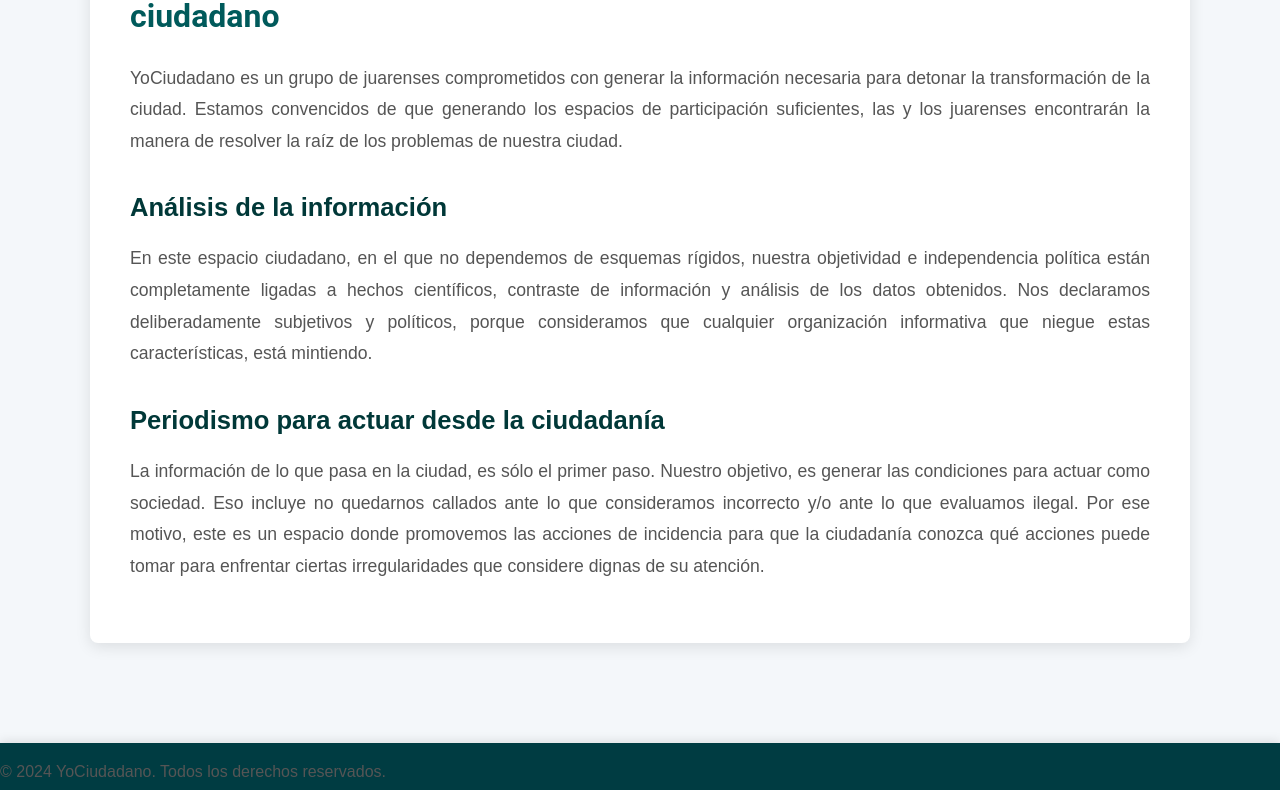
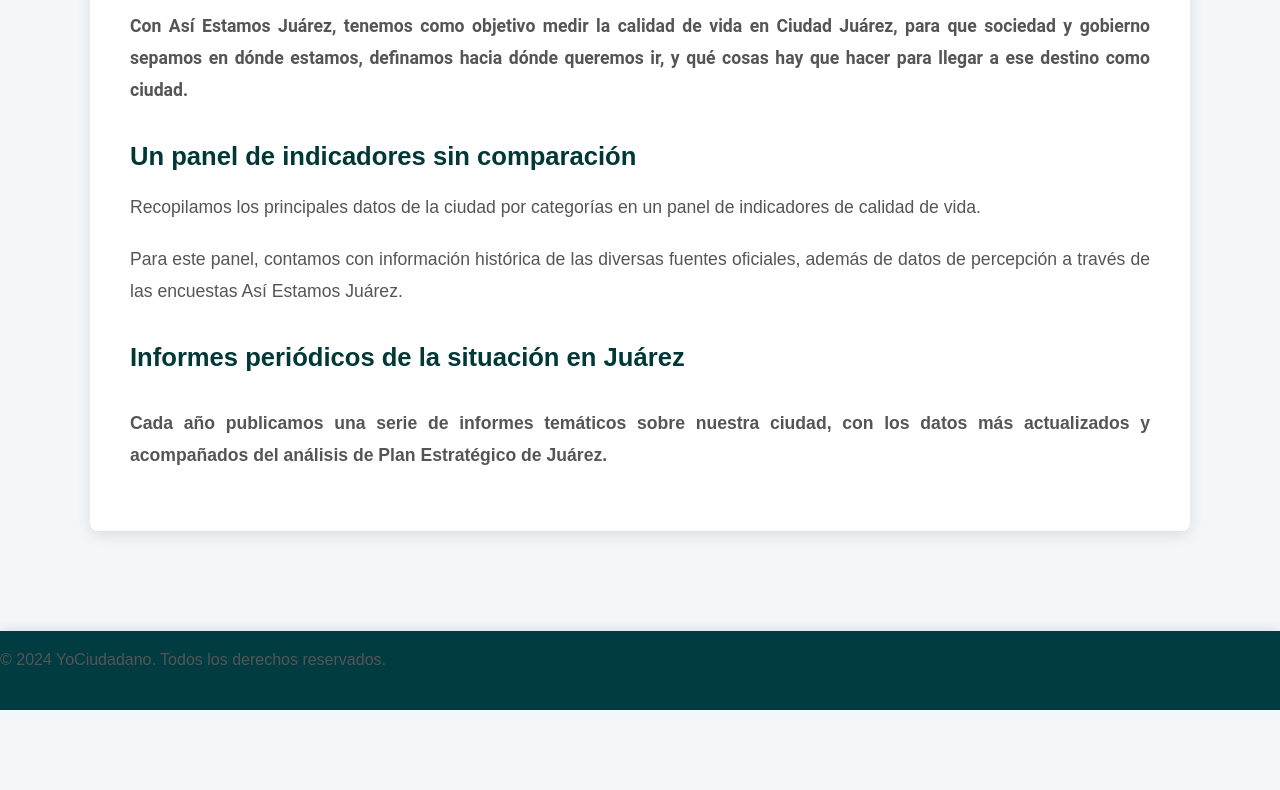
Before and after one commit to Monika1chr/Monika1chr, a plain HTML site: page Sub paginas/Así estamos en Juárez.html in a window 1280 px wide. Shown: the part 312-1102 px from the top of the page. After the commit the page ends 1022 px from the top, so only its background shows below. Drawn offline with Linux system fonts and the light colour scheme.

Commit message:
Update Así estamos en Juárez.html

```diff
--- a/Sub paginas/Así estamos en Juárez.html
+++ b/Sub paginas/Así estamos en Juárez.html
@@ -3,7 +3,7 @@
 <head>
     <meta charset="UTF-8">
     <meta name="viewport" content="width=device-width, initial-scale=1.0">
-    <title>YoCiudadano</title>
+    <title>Así Estamos Juárez</title>
     <style>
         * {
             margin: 0;
@@ -158,14 +158,16 @@
 
     <main>
         <section id="contenido">
-            <h2>Investigación y análisis ciudadano. Periodismo con un toque ciudadano</h2>
-            <p>YoCiudadano es un grupo de juarenses comprometidos con generar la información necesaria para detonar la transformación de la ciudad. Estamos convencidos de que generando los espacios de participación suficientes, las y los juarenses encontrarán la manera de resolver la raíz de los problemas de nuestra ciudad.</p>
+            <h2>Lo que no se mide no se puede conocer<h2>
+            <p>Con Así Estamos Juárez, tenemos como objetivo medir la calidad de vida en Ciudad Juárez, para que sociedad y gobierno sepamos en dónde estamos, definamos hacia dónde queremos ir, y qué cosas hay que hacer para llegar a ese destino como ciudad.</p>
 
-            <h3>Análisis de la información</h3>
-            <p>En este espacio ciudadano, en el que no dependemos de esquemas rígidos, nuestra objetividad e independencia política están completamente ligadas a hechos científicos, contraste de información y análisis de los datos obtenidos. Nos declaramos deliberadamente subjetivos y políticos, porque consideramos que cualquier organización informativa que niegue estas características, está mintiendo.</p>
+              <h3>Un panel de indicadores sin comparación</h3>
+               <p>Recopilamos los principales datos de la ciudad por categorías en un panel de indicadores de calidad de vida.</p>
 
-            <h3>Periodismo para actuar desde la ciudadanía</h3>
-            <p>La información de lo que pasa en la ciudad, es sólo el primer paso. Nuestro objetivo, es generar las condiciones para actuar como sociedad. Eso incluye no quedarnos callados ante lo que consideramos incorrecto y/o ante lo que evaluamos ilegal. Por ese motivo, este es un espacio donde promovemos las acciones de incidencia para que la ciudadanía conozca qué acciones puede tomar para enfrentar ciertas irregularidades que considere dignas de su atención.</p>
+             <p>Para este panel, contamos con información histórica de las diversas fuentes oficiales, además de datos de percepción a través de las encuestas Así Estamos Juárez.</p>
+
+              <h3>Informes periódicos de la situación en Juárez<h3>
+             <p>Cada año publicamos una serie de informes temáticos sobre nuestra ciudad, con los datos más actualizados y acompañados del análisis de Plan Estratégico de Juárez.</p>
         </section>
     </main>
 
```
